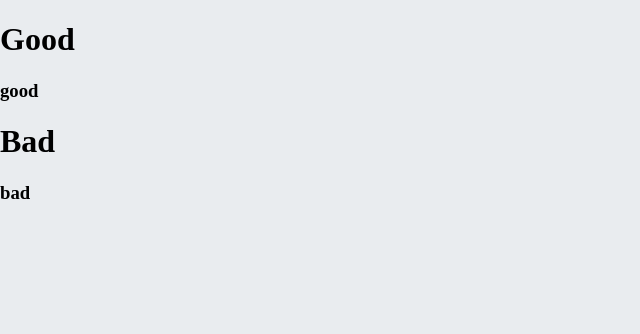
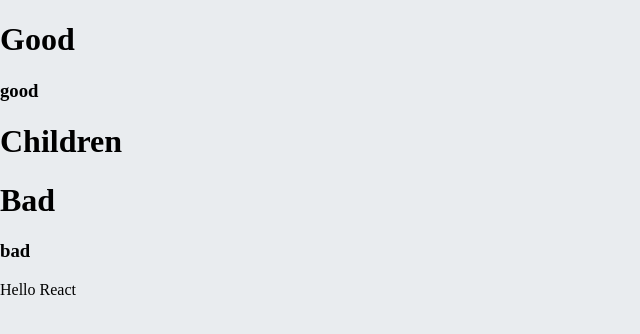
Before and after one commit to yh0921k/learning-react, a React (Create React App) app: page / in a window 1280 px wide. Shown: the top 334 px of the page, without its empty margins (0-640 px from the left). Built offline with nearby package versions, Linux system fonts and the light colour scheme.

Commit message:
add: 1.1.5.2 Custom Element
- props를 사용한 Custom Element 작성
- props임을 children으로 확인
- children에는 제한이 없음

```diff
--- a/src/App.js
+++ b/src/App.js
@@ -1,16 +1,21 @@
 import React from 'react';
 
 const App = () => {
-  const paint = (title, description) => (
+  const Paint = ({ title, description, children }) => (
     <>
       <h1>{title}</h1>
       <h3>{description}</h3>
+      {children}
     </>
   );
   return (
     <div>
-      {paint('Good', 'good')}
-      {paint('Bad', 'bad')}
+      <Paint title={'Good'} description={'good'}>
+        <h1>Children</h1>
+      </Paint>
+      <Paint title={'Bad'} description={'bad'}>
+        Hello React
+      </Paint>
     </div>
   );
 };
```
